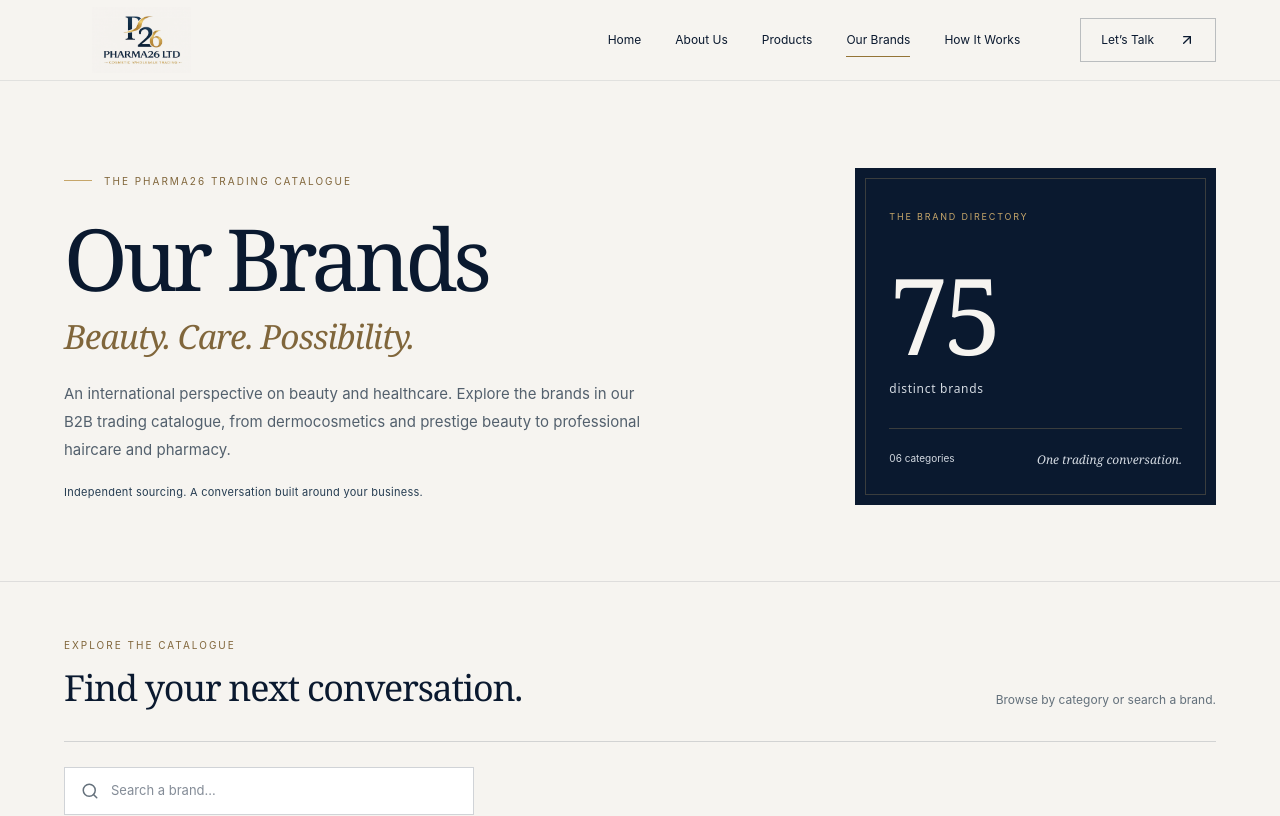
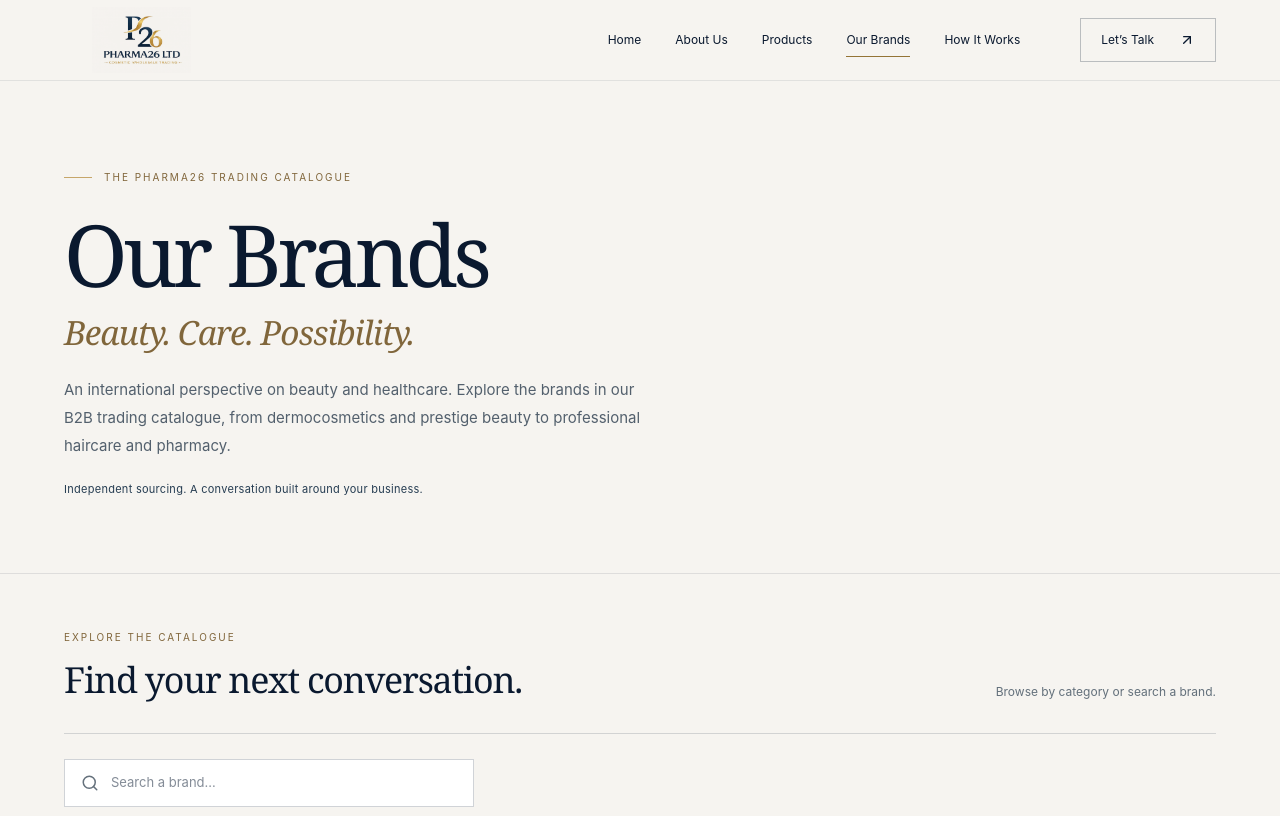
Before and after one commit to buyercenterpharm/pharma26, a React (Vite) app: page /brands in a window 1280 px wide. Shown: the top 816 px of the page. Built offline with nearby package versions, Linux system fonts and the light colour scheme.

Commit message:
Remove brand count panel from catalogue hero

```diff
--- a/src/pages/Brands.tsx
+++ b/src/pages/Brands.tsx
@@ -26,11 +26,6 @@ export default function Brands() {
           <p className="brands-introduction">An international perspective on beauty and healthcare. Explore the brands in our B2B trading catalogue, from dermocosmetics and prestige beauty to professional haircare and pharmacy.</p>
           <p className="brands-independent">Independent sourcing. A conversation built around your business.</p>
         </motion.div>
-        <aside className="catalogue-folio" aria-label="Catalogue overview">
-          <span className="folio-label">THE BRAND DIRECTORY</span>
-          <div className="folio-count">{brands.length}<span>distinct brands</span></div>
-          <div className="folio-foot"><span>0{brandCategories.length} categories</span><span>One trading conversation.</span></div>
-        </aside>
       </div>
     </section>
     <section className="brand-directory brands-container" aria-labelledby="directory-heading">
--- a/src/pages/brands.css
+++ b/src/pages/brands.css
@@ -3,18 +3,12 @@
 .catalogue-eyebrow { display:flex; align-items:center; gap:12px; color:#80663b; font-size:10px; letter-spacing:.2em; line-height:1.8; }
 .catalogue-eyebrow>span { width:28px; height:1px; background:#c6a66a; flex-shrink:0; }
 .brands-hero { padding:88px 0 76px; border-bottom:1px solid #0a192f1a; }
-.brands-hero-layout { display:grid; grid-template-columns:1.5fr .8fr; gap:10%; align-items:center; }
+.brands-hero-layout { display:block; }
+.brands-hero-layout>div { max-width:760px; }
 .brands-hero h1 { font:400 clamp(60px,6.7vw,96px)/1.06 Georgia,serif; letter-spacing:-.055em; margin:23px 0 26px; }
 .brands-hero h1>span { display:block; font-size:.39em; font-style:italic; color:#80663b; letter-spacing:-.03em; margin-top:15px; }
 .brands-introduction { max-width:590px; color:#53606d; font-size:15px; line-height:1.85; }
 .brands-independent { font-size:11px; letter-spacing:.025em; margin-top:21px; color:#263d52; }
-.catalogue-folio { background:#0a192f; color:#f6f4f0; padding:34px; position:relative; }
-.catalogue-folio::before { content:''; position:absolute; inset:10px; border:1px solid #c6a66a40; pointer-events:none; }
-.folio-label { font-size:9px; letter-spacing:.2em; color:#c6a66a; }
-.folio-count { font:400 106px/1 Georgia,serif; letter-spacing:-.05em; padding:35px 0 30px; }
-.folio-count>span { display:block; font:12px/1.6 system-ui,sans-serif; letter-spacing:.06em; color:#d4dae2; margin-top:12px; }
-.folio-foot { border-top:1px solid #c6a66a40; padding-top:20px; display:flex; justify-content:space-between; gap:12px; font-size:10px; line-height:1.8; color:#d4dae2; }
-.folio-foot>span:last-child { font-family:Georgia,serif; font-style:italic; font-size:12px; }
 .brand-directory { padding-top:54px; padding-bottom:66px; }
 .directory-heading { display:flex; justify-content:space-between; align-items:end; gap:30px; margin-bottom:32px; }
 .directory-heading h2 { font:400 clamp(26px,2.8vw,38px)/1.2 Georgia,serif; letter-spacing:-.035em; margin-top:12px; }
@@ -63,7 +57,7 @@
 .showcase-heading>a { display:flex; align-items:center; gap:24px; flex-shrink:0; font-size:12px; border-bottom:1px solid #947436; padding:12px 0; }
 .showcase-grid { display:grid; grid-template-columns:repeat(4,minmax(0,1fr)); border-top:1px solid #0a192f20; border-left:1px solid #0a192f20; list-style:none; }
 .showcase-grid li { display:flex; justify-content:center; align-items:center; text-align:center; min-height:130px; padding:25px 15px; border-bottom:1px solid #0a192f20; border-right:1px solid #0a192f20; }
-@media(max-width:1050px) { .brand-grid { grid-template-columns:repeat(3,minmax(0,1fr)); }.brands-hero-layout { gap:6%; }.catalogue-folio { padding:28px; }.folio-foot { flex-direction:column; }.brand-filters { gap:7px; }.brand-filters button { padding:11px; } }
-@media(max-width:767px) { .brands-hero { padding:48px 0; }.brands-hero-layout { grid-template-columns:1fr; gap:30px; }.brands-hero h1 { font-size:68px; }.brands-introduction { font-size:14px; }.catalogue-folio { display:flex; align-items:center; justify-content:space-between; gap:15px; padding:24px; }.folio-label { display:none; }.folio-count { padding:0; font-size:64px; }.folio-count>span { font-size:10px; margin-top:4px; }.folio-foot { border-top:0; border-left:1px solid #c6a66a40; padding:8px 0 8px 24px; }.brand-directory { padding-top:36px; }.directory-heading { display:block; }.directory-heading>p { margin-top:14px; }.brand-filters button { font-size:10px; padding:11px 10px; min-height:44px; }.brand-search { width:100%; }.brand-grid { grid-template-columns:repeat(2,minmax(0,1fr)); gap:10px; }.brand-card { height:154px; gap:18px; padding:20px 12px; }.brand-mark-name { font-size:23px; }.directory-status>span { display:none; }.brands-contact { padding:50px 0; }.brands-contact-inner { display:block; }.brands-contact a { margin-top:30px; width:fit-content; }.showcase-heading { display:block; }.showcase-heading>a { width:fit-content; margin-top:20px; }.brands-showcase { padding:52px 0 40px; }.showcase-grid { grid-template-columns:repeat(2,minmax(0,1fr)); }.showcase-grid li { min-height:110px; }.catalogue-eyebrow { font-size:9px; letter-spacing:.15em; } }
-@media(max-width:359px) { .brands-hero h1 { font-size:56px; }.brand-mark-name { font-size:20px; }.brand-filters button { padding:10px 8px; }.catalogue-folio { padding:22px; }.folio-foot { padding-left:14px; }.brands-contact a { gap:18px; padding:17px; } }
+@media(max-width:1050px) { .brand-grid { grid-template-columns:repeat(3,minmax(0,1fr)); }.brand-filters { gap:7px; }.brand-filters button { padding:11px; } }
+@media(max-width:767px) { .brands-hero { padding:48px 0; }.brands-hero h1 { font-size:68px; }.brands-introduction { font-size:14px; }.brand-directory { padding-top:36px; }.directory-heading { display:block; }.directory-heading>p { margin-top:14px; }.brand-filters button { font-size:10px; padding:11px 10px; min-height:44px; }.brand-search { width:100%; }.brand-grid { grid-template-columns:repeat(2,minmax(0,1fr)); gap:10px; }.brand-card { height:154px; gap:18px; padding:20px 12px; }.brand-mark-name { font-size:23px; }.directory-status>span { display:none; }.brands-contact { padding:50px 0; }.brands-contact-inner { display:block; }.brands-contact a { margin-top:30px; width:fit-content; }.showcase-heading { display:block; }.showcase-heading>a { width:fit-content; margin-top:20px; }.brands-showcase { padding:52px 0 40px; }.showcase-grid { grid-template-columns:repeat(2,minmax(0,1fr)); }.showcase-grid li { min-height:110px; }.catalogue-eyebrow { font-size:9px; letter-spacing:.15em; } }
+@media(max-width:359px) { .brands-hero h1 { font-size:56px; }.brand-mark-name { font-size:20px; }.brand-filters button { padding:10px 8px; }.brands-contact a { gap:18px; padding:17px; } }
 @media(prefers-reduced-motion:reduce) { .brand-card,.brand-card::before,.brand-filters button,.brands-contact a { transition:none; } }
```
